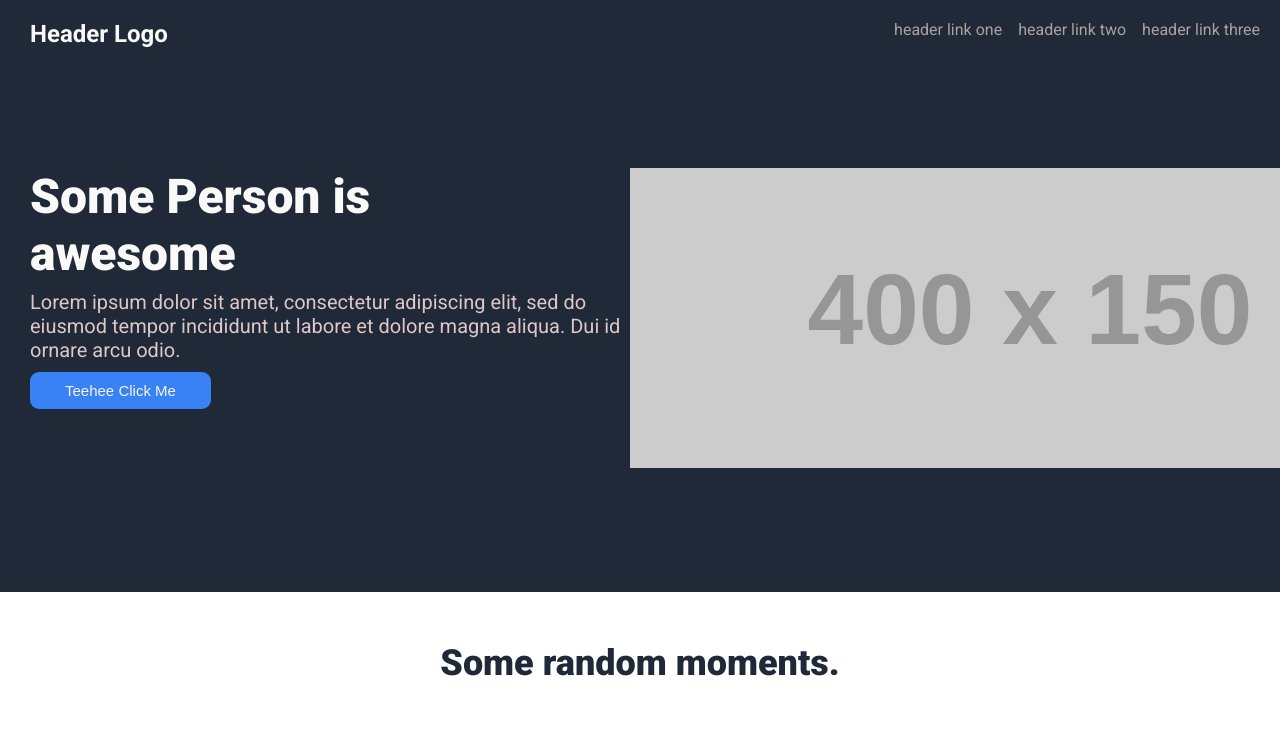
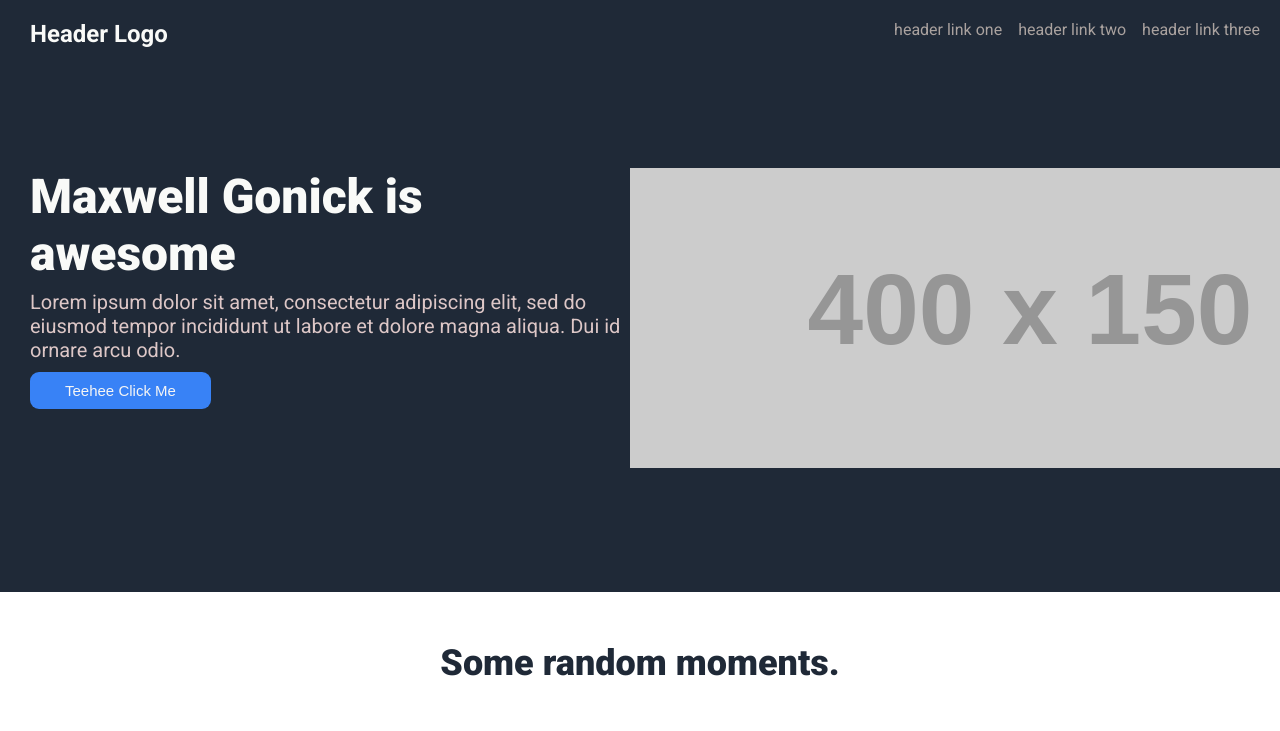
Before and after one commit to maxgonick/landing-page-practice, a plain HTML site: page index.html in a window 1280 px wide. Shown: the top 731 px of the page. Drawn offline with Linux system fonts and the light colour scheme; placeholder pictures from the web are drawn by us.

Commit message:
Specify who is awesome in index.html

```diff
--- a/index.html
+++ b/index.html
@@ -23,7 +23,7 @@
         </div class="header-top">
         <div class="header-bottom">
             <div class="bottom-left">
-                <h1>Some Person is <br /> awesome</h1>
+                <h1>Maxwell Gonick is <br /> awesome</h1>
                 <p>Lorem ipsum dolor sit amet, consectetur adipiscing elit,
                     sed do eiusmod tempor incididunt ut labore et dolore magna aliqua.
                     Dui id ornare arcu odio. </p>
```
